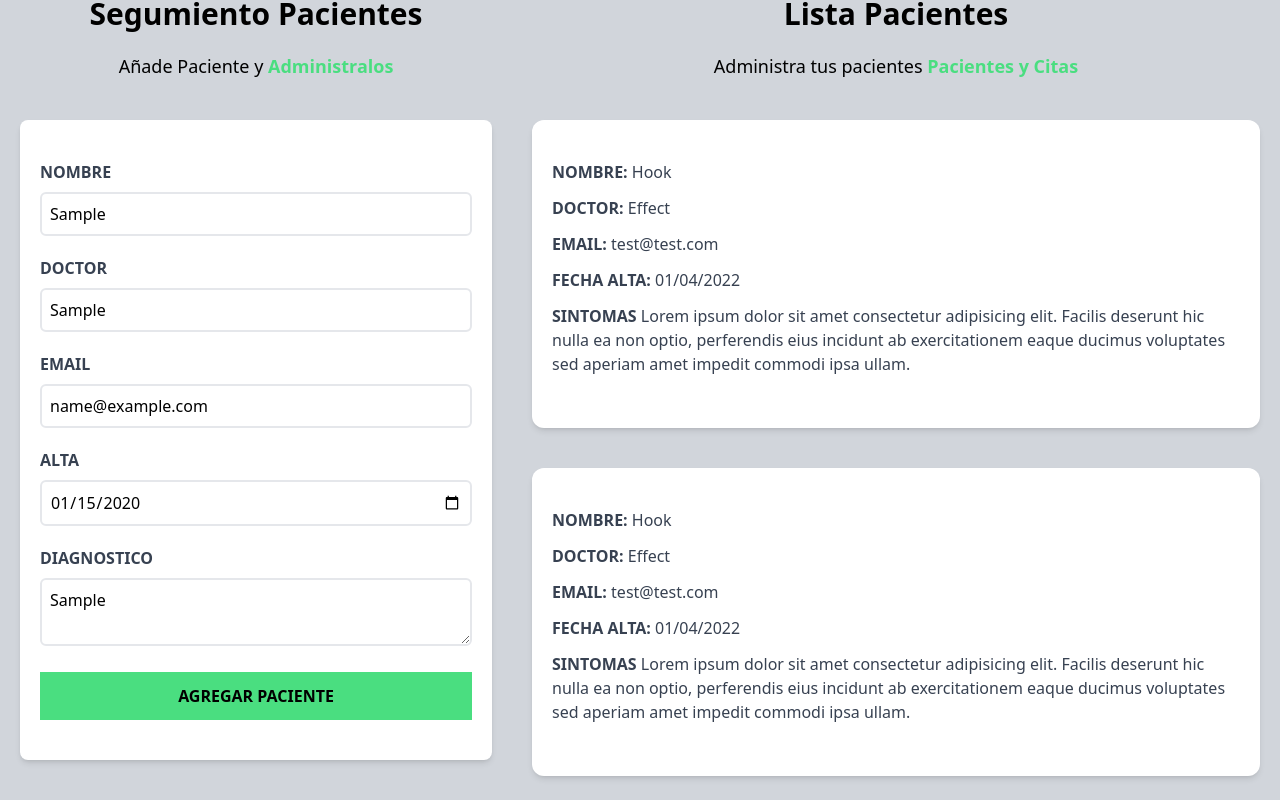
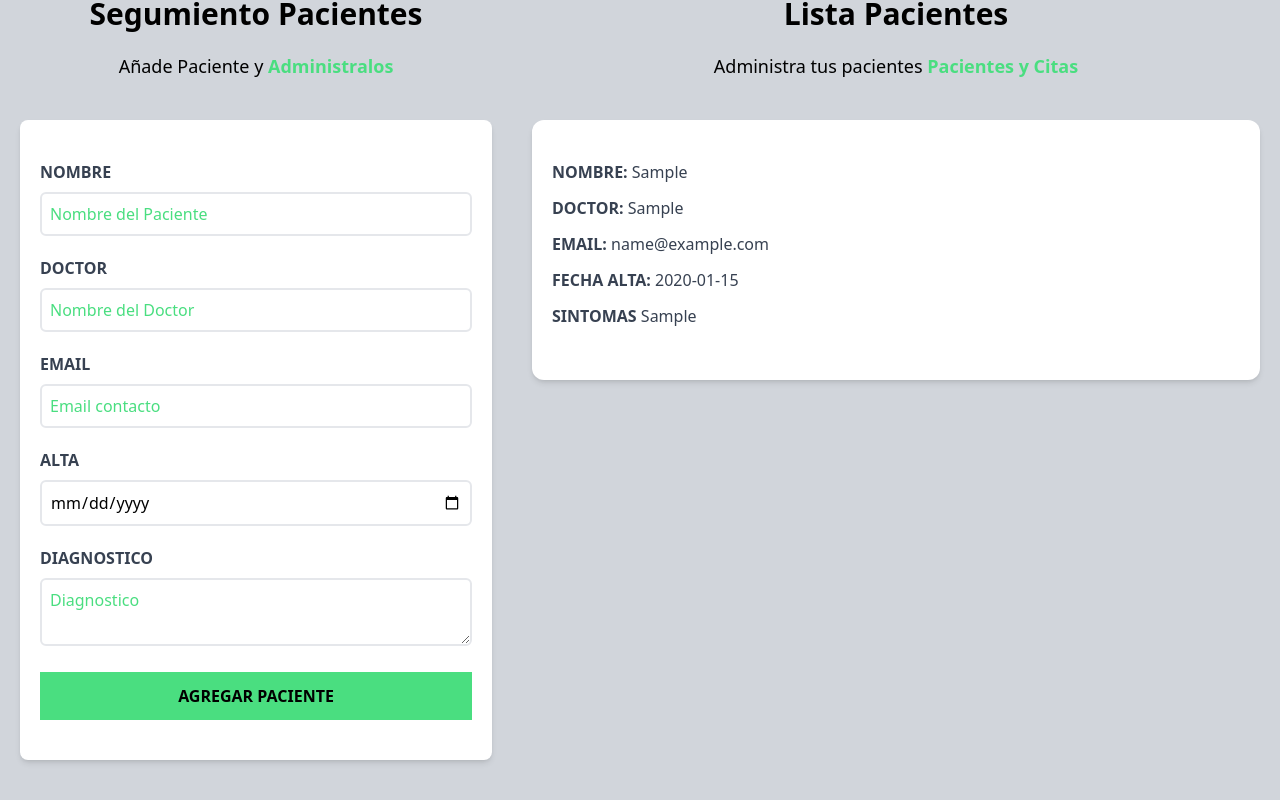
Before and after one commit to facundh/CitaMedica, a React (Vite) app: page / in a window 1280 px wide. Both pictures are taken after typing "Sample", "Sample", "name@example.com", "2020-01-15", "Sample" into the empty fields and a click on the input "Agregar Paciente". Shown: the part 180-980 px from the top of the page. Built offline with nearby package versions, Linux system fonts and the light colour scheme.

Commit message:
Component de error dinamico finalizado

```diff
--- a/src/App.jsx
+++ b/src/App.jsx
@@ -6,15 +6,24 @@ import Formulario from './components/Formulario'
 import ListaPacientes from './components/ListaPacientes'
 
 function App() {
-  const [count, setCount] = useState(0)
+
+  const [pacientes, setPacientes] = useState([]);
+
+
 
   return (
     <div className="container mx-auto mt-20">
-          <Header />
+          <Header
+          />
 
           <div className=' mt-12 md:flex'>
-          <Formulario />
-          <ListaPacientes />
+          <Formulario
+          pacientes={pacientes}
+            setPacientes={setPacientes}
+          />
+          <ListaPacientes
+            pacientes={pacientes}
+          />
           </div>
     </div>
   )
--- /dev/null
+++ b/src/components/Error.jsx
@@ -0,0 +1,13 @@
+
+
+const Error = ({children}) => {
+  return (
+
+        <div className=" bg-red-900 text-white text-center uppercase p-4 rounded  font-bold mb-2">
+          <p>{children}</p>
+        </div>
+      )
+
+}
+
+export default Error
--- a/src/components/Formulario.jsx
+++ b/src/components/Formulario.jsx
@@ -1,24 +1,42 @@
-import React, {useState} from "react";
+import React, { useState } from "react";
+import Error from "./Error";
 
+const Formulario = ({setPacientes, pacientes}) => {
+  const [nombre, setNombre] = useState("");
+  const [doctor, setDoctor] = useState("");
+  const [email, setEmail] = useState("");
+  const [fecha, setFecha] = useState("");
+  const [diagnostico, setDiagnostico] = useState("");
 
-
-
-const Formulario = () => {
-
-  const [nombre, setNombre ]  = useState('');
-  const [doctor, setDoctor]  = useState('');
-  const [email, setEmail ]  = useState('');
-  const [fecha, setFecha ]  = useState('');
-  const [diagnostico, setDiagnostico ]  = useState('');
-
-  const [error, setError] = useState (false);
+  const [error, setError] = useState(false);
 
   const handleSubmit = (e) => {
     e.preventDefault();
 
     // Validaciòn formulario
-    ([nombre, doctor, email, fecha, diagnostico].includes('')) ? setError(true) : setError(false);
-  }
+    if([nombre, doctor, email, fecha, diagnostico].includes("")) {
+      console.log('Hay al menos un campo vacio');
+      setError(true);
+      return
+    } else {
+
+      const paciente = {
+        nombre,
+        doctor,
+         email,
+         fecha,
+         diagnostico
+      }
+      setPacientes([...pacientes, paciente]);
+
+      setNombre('');
+      setDoctor('');
+      setEmail('');
+      setFecha('');
+      setDiagnostico('');
+    }
+   ;
+  };
   return (
     <div className=" md:w-1/2 lg:w-2/5">
       <h2 className="font-black text-3xl text-center">Segumiento Pacientes</h2>
@@ -27,13 +45,11 @@ const Formulario = () => {
         <span className=" text-green-400 font-bold text-lg">Administralos</span>
       </p>
 
-      <form className="bg-white shadow-md  rounded-lg py-10 px-5 mb-10 mx-5" onSubmit={handleSubmit}>
-        { error && (
-          <div className=" bg-red-900 text-white text-center uppercase p-4 rounded  font-bold mb-2">
-              <p>Todos los campos son obligatorios</p>
-          </div>
-
-  )}
+      <form
+        className="bg-white shadow-md  rounded-lg py-10 px-5 mb-10 mx-5"
+        onSubmit={handleSubmit}
+      >
+        {error && <Error>Todos los campos son obligatorios</Error> }
         <div className=" mb-5">
           <label
             htmlFor="paciente"
@@ -47,7 +63,7 @@ const Formulario = () => {
             placeholder="Nombre del Paciente"
             className="border-2 w-full p-2 mt-2 placeholder-green-400 rounded-md"
             value={nombre}
-            onChange= { (e) => setNombre(e.target.value) }
+            onChange={(e) => setNombre(e.target.value)}
           />
         </div>
         <div className=" mb-5">
@@ -55,7 +71,7 @@ const Formulario = () => {
             htmlFor="doctor"
             className="block text-gray-700 uppercase font-bold"
             value={doctor}
-            onChange= { (e) => setDoctor(e.target.value) }
+            onChange={(e) => setDoctor(e.target.value)}
           >
             Doctor
           </label>
@@ -65,7 +81,7 @@ const Formulario = () => {
             placeholder="Nombre del Doctor"
             className="border-2 w-full p-2 mt-2 placeholder-green-400 rounded-md"
             value={doctor}
-            onChange= { (e) => setDoctor(e.target.value) }
+            onChange={(e) => setDoctor(e.target.value)}
           />
         </div>
         <div className=" mb-5">
@@ -81,7 +97,7 @@ const Formulario = () => {
             placeholder="Email contacto"
             className="border-2 w-full p-2 mt-2 placeholder-green-400 rounded-md"
             value={email}
-            onChange= { (e) => setEmail(e.target.value) }
+            onChange={(e) => setEmail(e.target.value)}
           />
         </div>
         <div className=" mb-5">
@@ -96,7 +112,7 @@ const Formulario = () => {
             type="date"
             className="border-2 w-full p-2 mt-2 placeholder-green-400 rounded-md"
             value={fecha}
-            onChange= { (e) => setFecha(e.target.value) }
+            onChange={(e) => setFecha(e.target.value)}
           />
         </div>
         <div className=" mb-5">
@@ -111,13 +127,13 @@ const Formulario = () => {
             id="diagnostico"
             placeholder="Diagnostico"
             value={diagnostico}
-            onChange= { (e) => setDiagnostico(e.target.value) }
+            onChange={(e) => setDiagnostico(e.target.value)}
           />
         </div>
         <input
-            type='submit'
-            className=" font-bold text-center bg-green-400 w-full p-3 uppercase hover:bg-green-500 cursor-pointer transition-opacity"
-            value='Agregar Paciente'
+          type="submit"
+          className=" font-bold text-center bg-green-400 w-full p-3 uppercase hover:bg-green-500 cursor-pointer transition-opacity"
+          value="Agregar Paciente"
         />
       </form>
     </div>
--- a/src/components/Header.jsx
+++ b/src/components/Header.jsx
@@ -1,6 +1,8 @@
 import React from 'react'
 
 const Header = () => {
+
+
   return (
 
         <h1 className=' font-black text-5xl text-center md:w-2/3 mx-auto'>
@@ -12,4 +14,4 @@ const Header = () => {
   )
 }
 
-export default Header
+export default Header;
--- a/src/components/ListaPacientes.jsx
+++ b/src/components/ListaPacientes.jsx
@@ -1,7 +1,7 @@
 import React from "react";
 import Paciente from "./Paciente";
 
-const ListaPacientes = () => {
+const ListaPacientes = ({pacientes}) => {
   return (
     <div className="md:w-1/2  lg:w-3/5 md:h-screen overflow-y-scroll">
       <h2 className="font-black text-3xl text-center">Lista Pacientes</h2>
@@ -13,11 +13,11 @@ const ListaPacientes = () => {
           Pacientes y Citas{" "}
         </span>
       </p>
-      <Paciente />
-      <Paciente />
-      <Paciente />
-      <Paciente />
-      <Paciente />
+      {
+        pacientes.map(paciente  =>( <Paciente paciente={paciente} />))
+      }
+
+
     </div>
   );
 };
--- a/src/components/Paciente.jsx
+++ b/src/components/Paciente.jsx
@@ -1,32 +1,27 @@
-
-
-const Paciente = () => {
+const Paciente = ({ paciente }) => {
+  const {nombre, doctor, email, fecha, diagnostico} = paciente;
   return (
     <div className="mx-5 my-10 bg-white shadow-md px-5 py-10 rounded-xl">
       <p className="font-bold mb-3 text-gray-700 uppercase">
         Nombre: {""}
-        <span className="font-normal normal-case"> Hook </span>
+        <span className="font-normal normal-case"> {nombre} </span>
       </p>
       <p className="font-bold mb-3 text-gray-700 uppercase">
         Doctor: {""}
-        <span className="font-normal normal-case"> Effect </span>
+        <span className="font-normal normal-case"> {doctor} </span>
       </p>
       <p className="font-bold mb-3 text-gray-700 uppercase">
         Email: {""}
-        <span className="font-normal normal-case"> test@test.com </span>
+        <span className="font-normal normal-case"> {email} </span>
       </p>
       <p className="font-bold mb-3 text-gray-700 uppercase">
         Fecha Alta: {""}
-        <span className="font-normal normal-case"> 01/04/2022 </span>
+        <span className="font-normal normal-case"> {fecha} </span>
       </p>
       <p className="font-bold mb-3 text-gray-700 uppercase">
         Sintomas {""}
         <span className="font-normal normal-case">
-          {" "}
-          Lorem ipsum dolor sit amet consectetur adipisicing elit. Facilis
-          deserunt hic nulla ea non optio, perferendis eius incidunt ab
-          exercitationem eaque ducimus voluptates sed aperiam amet impedit
-          commodi ipsa ullam.{" "}
+       {diagnostico}
         </span>
       </p>
     </div>
```
